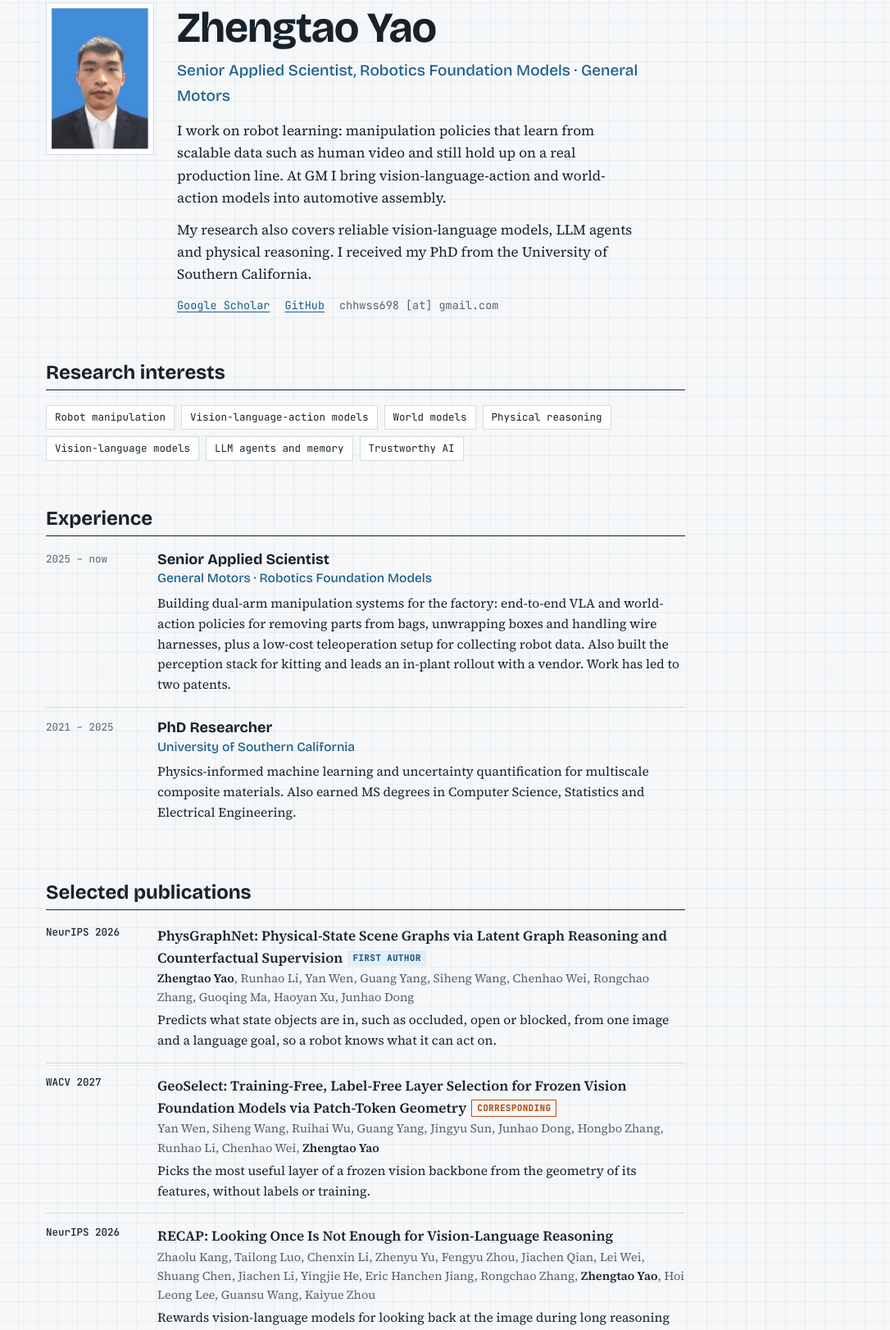
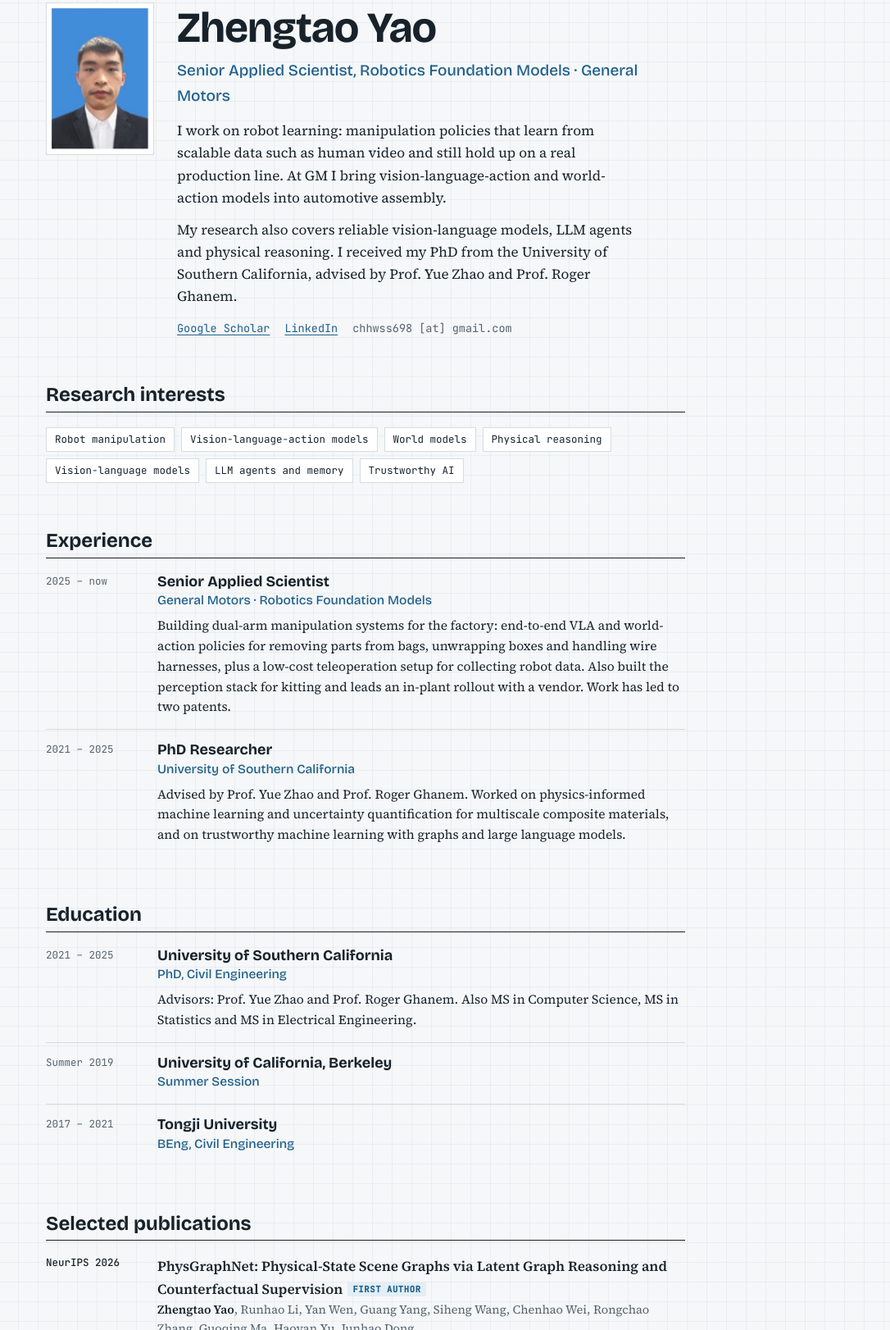
Before and after one commit to zhengtaoyao/zhengtaoyao.github.io, a plain HTML site: page index.html in a window 1280 px wide. Shown: the part 45-1667 px from the top of the page at 82% size, without its empty margins (194-1280 px from the left). Drawn offline with nearby package versions, Linux system fonts and the light colour scheme.

Commit message:
Swap GitHub for LinkedIn, add education and PhD advisors
Co-Authored-By: Claude Opus 5.5 <noreply@anthropic.com>

```diff
--- a/index.html
+++ b/index.html
@@ -94,10 +94,10 @@ footer{margin-top:64px; font-family:var(--mono); font-size:11.5px; color:var(--m
       <h1>Zhengtao Yao</h1>
       <div class="role">Senior Applied Scientist, Robotics Foundation Models · General Motors</div>
       <p>I work on robot learning: manipulation policies that learn from scalable data such as human video and still hold up on a real production line. At GM I bring vision-language-action and world-action models into automotive assembly.</p>
-      <p>My research also covers reliable vision-language models, LLM agents and physical reasoning. I received my PhD from the University of Southern California.</p>
+      <p>My research also covers reliable vision-language models, LLM agents and physical reasoning. I received my PhD from the University of Southern California, advised by Prof. Yue Zhao and Prof. Roger Ghanem.</p>
       <div class="links">
         <a href="https://scholar.google.com/citations?user=OfPcaskAAAAJ&amp;hl=en">Google Scholar</a>
-        <a href="https://github.com/zhengtaoyao">GitHub</a>
+        <a href="https://www.linkedin.com/in/zhengtao-yao-044547223">LinkedIn</a>
         <span>chhwss698 [at] gmail.com</span>
       </div>
     </div>
@@ -126,7 +126,33 @@ footer{margin-top:64px; font-family:var(--mono); font-size:11.5px; color:var(--m
       <div>
         <h3>PhD Researcher</h3>
         <div class="org">University of Southern California</div>
-        <p>Physics-informed machine learning and uncertainty quantification for multiscale composite materials. Also earned MS degrees in Computer Science, Statistics and Electrical Engineering.</p>
+        <p>Advised by Prof. Yue Zhao and Prof. Roger Ghanem. Worked on physics-informed machine learning and uncertainty quantification for multiscale composite materials, and on trustworthy machine learning with graphs and large language models.</p>
+      </div>
+    </div>
+  </section>
+
+  <section>
+    <div class="sh"><h2>Education</h2></div>
+    <div class="job">
+      <div class="when">2021 – 2025</div>
+      <div>
+        <h3>University of Southern California</h3>
+        <div class="org">PhD, Civil Engineering</div>
+        <p>Advisors: Prof. Yue Zhao and Prof. Roger Ghanem. Also MS in Computer Science, MS in Statistics and MS in Electrical Engineering.</p>
+      </div>
+    </div>
+    <div class="job">
+      <div class="when">Summer 2019</div>
+      <div>
+        <h3>University of California, Berkeley</h3>
+        <div class="org">Summer Session</div>
+      </div>
+    </div>
+    <div class="job">
+      <div class="when">2017 – 2021</div>
+      <div>
+        <h3>Tongji University</h3>
+        <div class="org">BEng, Civil Engineering</div>
       </div>
     </div>
   </section>
```
